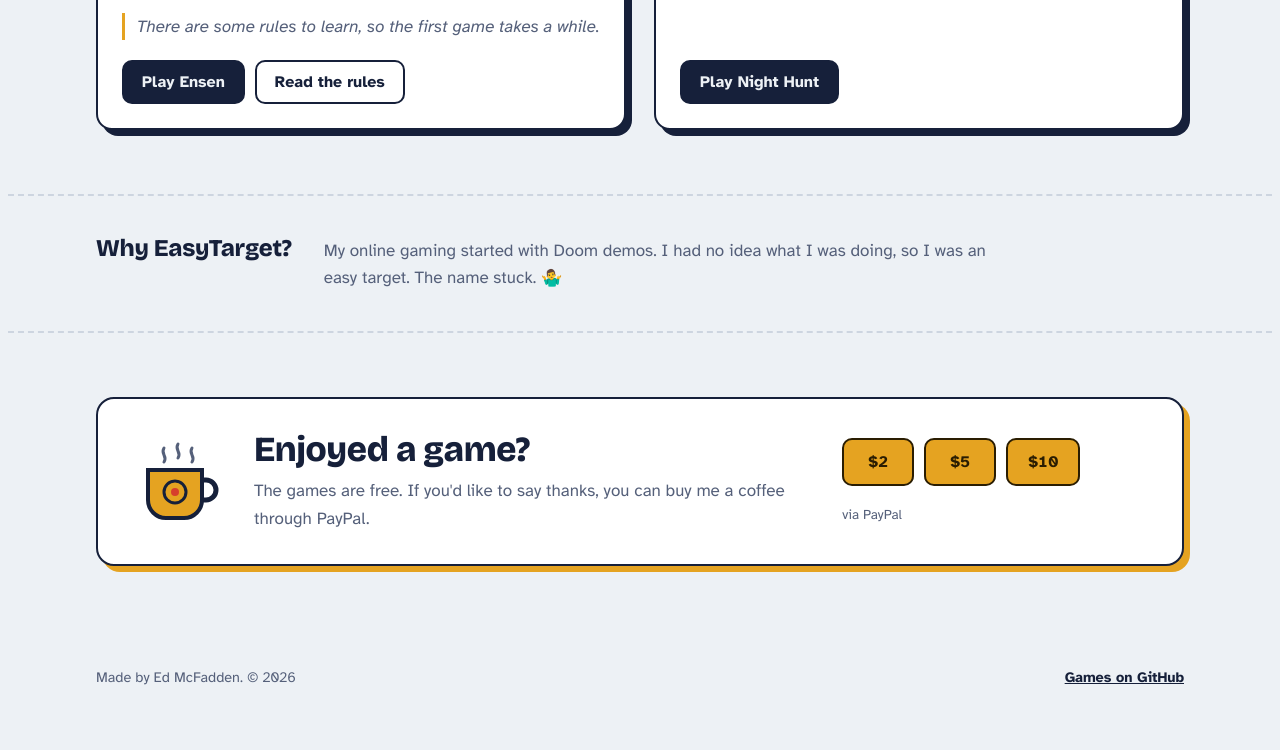
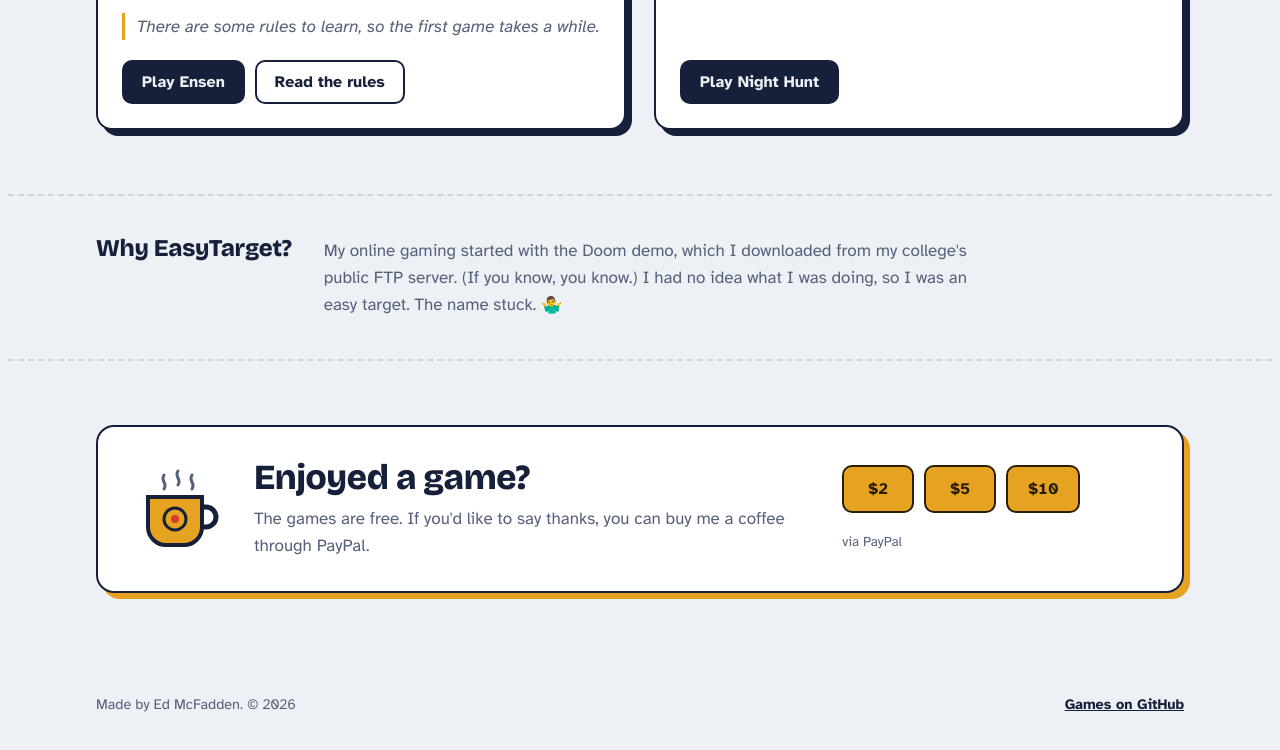
Before and after one commit to OriginalEasyTarget/originaleasytarget.github.io, a plain HTML site: page index.html in a window 1280 px wide. Shown: the part 1299-2049 px from the top of the page. Drawn offline with nearby package versions, Linux system fonts and the light colour scheme.

Commit message:
Expand the "Why EasyTarget?" story
Co-Authored-By: Claude Opus 5.5 <noreply@anthropic.com>
Claude-Session: https://claude.ai/code/session_011TN2qhhyqMBcns6u6J9eyH

```diff
--- a/index.html
+++ b/index.html
@@ -307,7 +307,7 @@ footer a { font-weight: 700; color: var(--ink); }
   <section class="block what-band" id="why" aria-labelledby="why-title">
     <div class="wrap what">
       <h2 id="why-title">Why EasyTarget?</h2>
-      <p>My online gaming started with Doom demos. I had no idea what I was doing, so I was an easy target. The name stuck. 🤷‍♂️</p>
+      <p>My online gaming started with the Doom demo, which I downloaded from my college's public FTP server. (If you know, you know.) I had no idea what I was doing, so I was an easy target. The name stuck. 🤷‍♂️</p>
     </div>
   </section>
 
```
